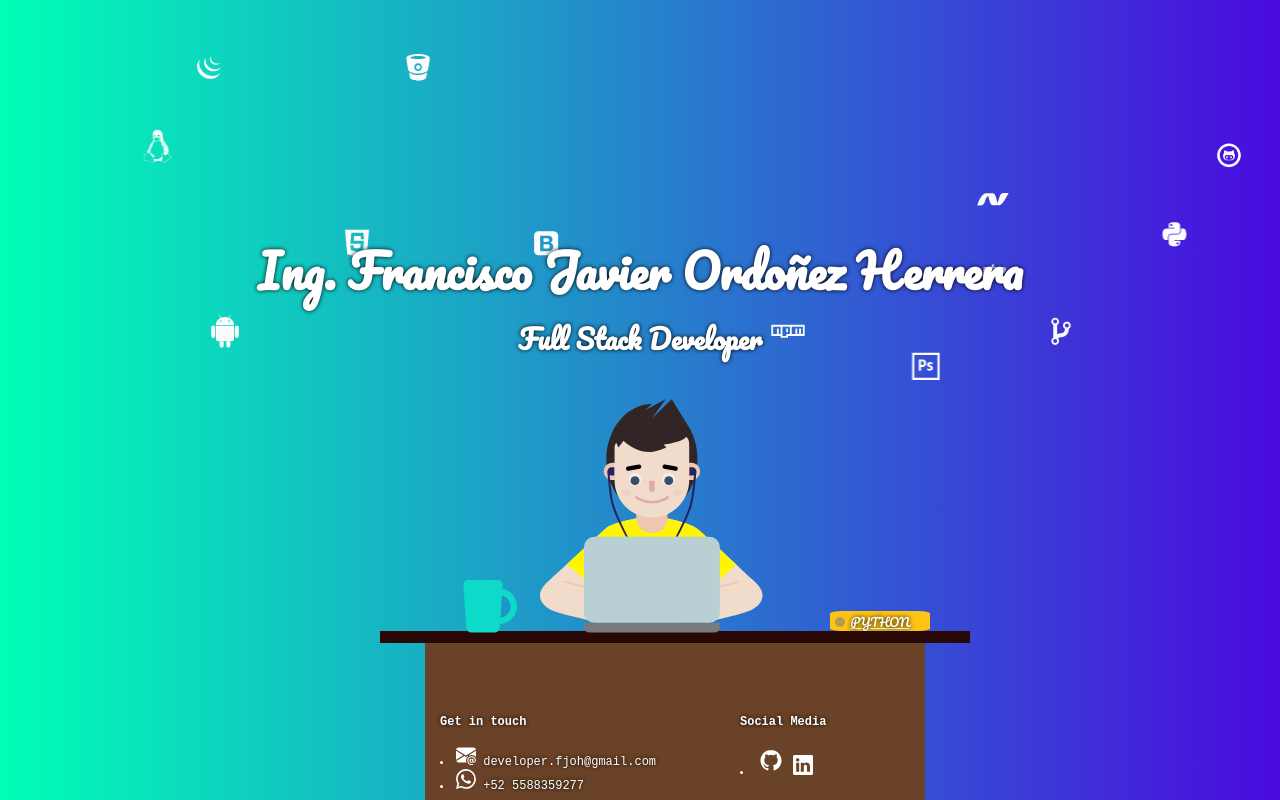
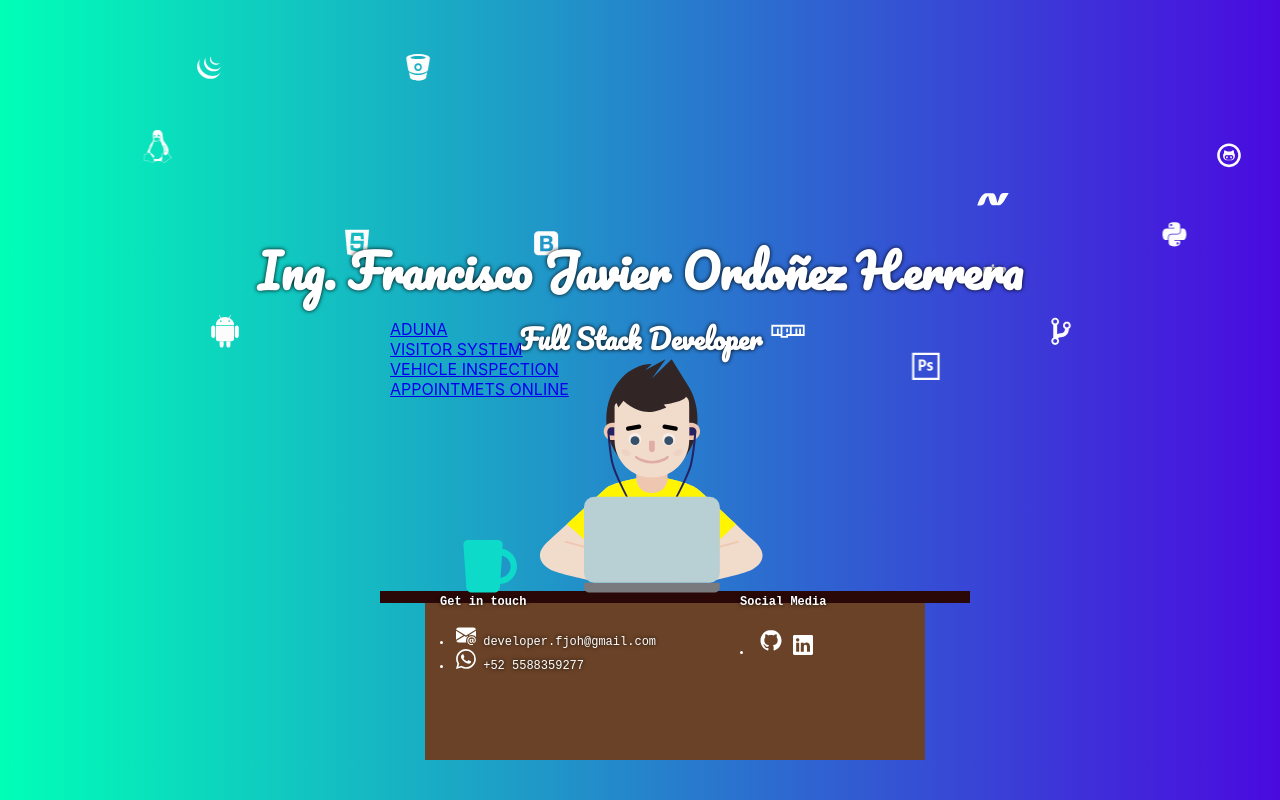
Before and after one commit to developerFcoJavier/my-portfolio, a React (Create React App) app: page / in a window 1280 px wide. Built offline with nearby package versions, Linux system fonts and the light colour scheme.

Commit message:
improvements in snowflakes and projects

```diff
--- /dev/null
+++ b/src/components/projects.js
@@ -0,0 +1,28 @@
+import {Projects} from "../data/projects";
+
+var number = 0;
+function Project() {
+    return (
+        <>
+            {
+                /* Books on desk */
+                Projects.map(data =>{
+                    const id = number ++;
+                    return (
+                        <div  key={Math.random().toString()}>
+                            <div key={Math.random().toString()} className={`book${id}`}>
+                                <a key={Math.random().toString()} href={data.path}>{data.name}</a>
+                            </div>
+                            <div key={Math.random().toString()} className={`book${id}-ring`}></div>
+                        </div>
+                    )
+                })
+            }
+            {/* Desktop */}
+            <div className="desk"></div>
+            <div className="deskcounter"></div>
+        </>
+    )
+}
+
+export default Project;
--- a/src/components/snowflake.js
+++ b/src/components/snowflake.js
@@ -2,13 +2,11 @@ import {SnowFlakes} from "../data/snowflakes";
 
 function SnowFlake() {
     return (
-        <>
-             <div className="snowflakes" aria-hidden="true">
-                {
-                    SnowFlakes.map(data => <div key={Math.random().toString()} className="snowflake">{data.element}</div>)
-                }
-            </div>
-        </>
+        <div className="snowflakes" aria-hidden="true">
+            {
+                SnowFlakes.map(data => <div key={Math.random().toString()} className="snowflake">{data.element}</div>)
+            }
+        </div>
     )
 }
 export default SnowFlake;
--- a/src/data/projects.js
+++ b/src/data/projects.js
@@ -1,5 +1,22 @@
 export const Projects = [
     {
-
+        name: 'ADUNA',
+        path: '/aduna',
+        tooltip: 'Lorem ipsum'
+    },
+    {
+        name: 'VISITOR SYSTEM',
+        path: '/python',
+        tooltip: 'Lorem ipsum'
+    },
+    {
+        name: 'VEHICLE INSPECTION',
+        path: '/python',
+        tooltip: 'Lorem ipsum'
+    },
+    {
+        name: 'APPOINTMETS ONLINE',
+        path: '/python',
+        tooltip: 'Lorem ipsum'
     }
 ];
--- a/src/data/snowflakes.js
+++ b/src/data/snowflakes.js
@@ -19,7 +19,7 @@ import { DiAndroid,
         DiPython
     } from "react-icons/di";
 
-    const size = 34;
+const size = 34;
 
 export const SnowFlakes = [
     { element: <DiAndroid size={size}/> },
--- a/src/pages/main/main.js
+++ b/src/pages/main/main.js
@@ -4,6 +4,7 @@ import { BsLinkedin,BsWhatsapp,BsFillEnvelopeAtFill } from "react-icons/bs";
 import Developer from "../../components/developer";
 import SnowFlake from "../../components/snowflake";
 import Title from "../../components/title";
+import Project from "../../components/projects";
 import './main.css';
 
 function Main() {
@@ -12,12 +13,7 @@ function Main() {
             <Title/>
             <div className="container">
                 <div className="developer">
-                    <div className="desk"></div>
-                    <div className="deskcounter"></div>
-                    <div className="book1">
-                        <a href="http://#">PYTHON</a>
-                    </div>
-                    <div className="book1-ring"></div>
+                    <Project/>
                     <div className="contact">
                         <h4>Get in touch</h4>
                         <li><BsFillEnvelopeAtFill size="20"/> <a href="mailto: developer.fjoh@gmail.com" target="_blank" rel="noreferrer">developer.fjoh@gmail.com</a></li>
```
